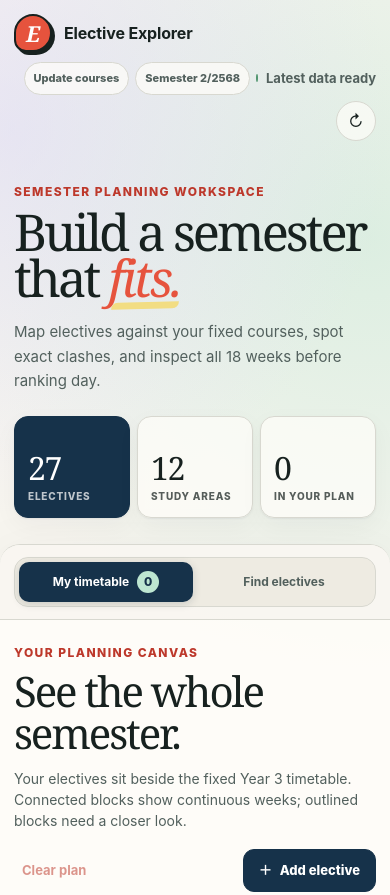
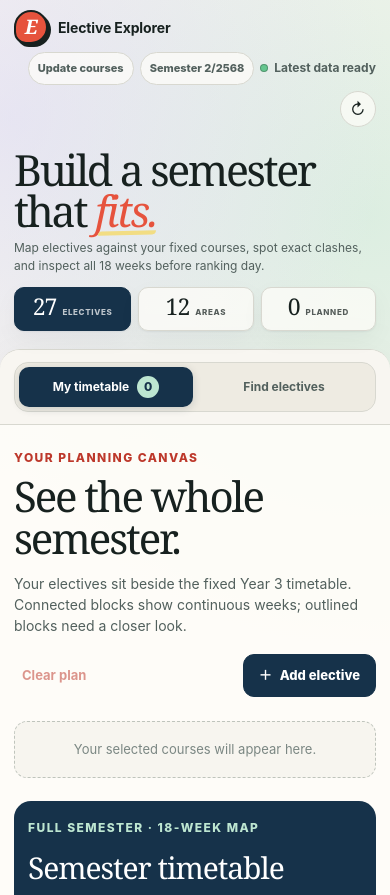
Before and after one commit to thanamn/elective-visualizer, a website: page site/index.html in a window 390 px wide. Shown: the top 895 px of the page. Drawn offline with Linux system fonts and the light colour scheme; files whose address does not match are found by name.

Commit message:
Compact the app header and overview

```diff
--- a/site/index.html
+++ b/site/index.html
@@ -66,11 +66,11 @@
         </div>
         <div class="stat-card">
           <span class="stat-number" id="categoryStat">—</span>
-          <span class="stat-label">study areas</span>
+          <span class="stat-label">areas</span>
         </div>
         <div class="stat-card">
           <span class="stat-number" id="planStat">0</span>
-          <span class="stat-label">in your plan</span>
+          <span class="stat-label">planned</span>
         </div>
       </div>
     </section>
--- a/site/style.css
+++ b/site/style.css
@@ -117,13 +117,13 @@ button:disabled {
   justify-content: space-between;
   width: min(100% - 48px, var(--max-width));
   margin: 0 auto;
-  padding: 22px 0 12px;
+  padding: 14px 0 6px;
 }
 
 .brand {
   display: inline-flex;
   align-items: center;
-  gap: 12px;
+  gap: 10px;
   color: inherit;
   text-decoration: none;
 }
@@ -131,15 +131,15 @@ button:disabled {
 .brand-mark {
   display: grid;
   place-items: center;
-  width: 44px;
-  height: 44px;
+  width: 38px;
+  height: 38px;
   color: white;
   background: var(--coral);
   border: 2px solid var(--ink);
   border-radius: 50% 50% 50% 12px;
   box-shadow: 3px 3px 0 var(--ink);
   font-family: Georgia, "Times New Roman", serif;
-  font-size: 26px;
+  font-size: 23px;
   font-style: italic;
   font-weight: 700;
 }
@@ -150,13 +150,13 @@ button:disabled {
 }
 
 .brand-copy strong {
-  font-size: 16px;
+  font-size: 14px;
   letter-spacing: -0.01em;
 }
 
 .brand-copy span {
   color: var(--ink-faint);
-  font-size: 12px;
+  font-size: 10px;
   font-weight: 700;
   letter-spacing: 0.075em;
   text-transform: uppercase;
@@ -165,16 +165,16 @@ button:disabled {
 .header-actions {
   display: flex;
   align-items: center;
-  gap: 10px;
+  gap: 7px;
 }
 
 .semester-link {
-  padding: 8px 11px;
+  padding: 7px 10px;
   color: var(--ink-soft);
   background: rgba(255, 254, 250, 0.72);
   border: 1px solid var(--line);
   border-radius: 999px;
-  font-size: 12px;
+  font-size: 11px;
   font-weight: 800;
   text-decoration: none;
   transition: color 160ms ease, background 160ms ease, border-color 160ms ease;
@@ -193,9 +193,9 @@ button:disabled {
 .data-status {
   display: flex;
   align-items: center;
-  gap: 8px;
+  gap: 6px;
   color: var(--ink-soft);
-  font-size: 13px;
+  font-size: 12px;
   font-weight: 650;
 }
 
@@ -218,8 +218,8 @@ button:disabled {
 .icon-button {
   display: grid;
   place-items: center;
-  width: 40px;
-  height: 40px;
+  width: 36px;
+  height: 36px;
   padding: 0;
   color: var(--ink);
   background: rgba(255, 254, 250, 0.7);
@@ -242,32 +242,19 @@ main {
 .hero {
   position: relative;
   display: grid;
-  grid-template-columns: minmax(0, 1.25fr) minmax(440px, 0.75fr);
-  gap: 38px;
-  align-items: end;
-  padding: 42px 0 34px;
-}
-
-.hero::before {
-  position: absolute;
-  top: 20px;
-  right: 15%;
-  width: 78px;
-  height: 78px;
-  border: 1px solid rgba(23, 33, 31, 0.2);
-  border-radius: 50%;
-  content: "";
-}
-
+  grid-template-columns: minmax(0, 1fr) auto;
+  gap: 28px;
+  align-items: center;
+  padding: 18px 0 22px;
+}
+
+.hero::before,
 .hero::after {
-  position: absolute;
-  top: 41px;
-  right: calc(15% + 21px);
-  width: 34px;
-  height: 34px;
-  background: var(--yellow);
-  border-radius: 50%;
-  content: "";
+  display: none;
+}
+
+.hero .eyebrow {
+  display: none;
 }
 
 .eyebrow {
@@ -280,13 +267,13 @@ main {
 }
 
 .hero h1 {
-  max-width: 820px;
+  max-width: 760px;
   margin: 0;
   font-family: Georgia, "Times New Roman", serif;
-  font-size: clamp(48px, 5.2vw, 78px);
+  font-size: clamp(38px, 3.6vw, 54px);
   font-weight: 500;
-  letter-spacing: -0.06em;
-  line-height: 0.92;
+  letter-spacing: -0.055em;
+  line-height: 0.96;
 }
 
 .hero h1 em {
@@ -299,9 +286,9 @@ main {
 .hero h1 em::after {
   position: absolute;
   right: 0;
-  bottom: -7px;
+  bottom: -4px;
   left: 3px;
-  height: 7px;
+  height: 4px;
   background: var(--yellow);
   border-radius: 999px 20px 999px 20px;
   content: "";
@@ -309,34 +296,35 @@ main {
 }
 
 .hero-lede {
-  max-width: 650px;
-  margin: 18px 0 0;
+  max-width: 760px;
+  margin: 8px 0 0;
   color: var(--ink-soft);
-  font-size: 16px;
-  line-height: 1.65;
+  font-size: 13px;
+  line-height: 1.5;
 }
 
 .hero-stats {
   display: grid;
-  grid-template-columns: repeat(3, 1fr);
-  gap: 10px;
-  align-items: end;
+  grid-template-columns: repeat(3, minmax(96px, auto));
+  gap: 7px;
+  align-items: center;
 }
 
 .stat-card {
   display: flex;
-  min-height: 94px;
-  flex-direction: column;
-  justify-content: flex-end;
-  padding: 18px;
+  min-height: 52px;
+  align-items: baseline;
+  justify-content: center;
+  gap: 6px;
+  padding: 9px 12px;
   background: rgba(255, 254, 250, 0.72);
   border: 1px solid var(--line);
-  border-radius: var(--radius-md);
+  border-radius: 12px;
   box-shadow: var(--shadow-sm);
 }
 
 .stat-card-primary {
-  min-height: 112px;
+  min-height: 52px;
   color: white;
   background: var(--navy);
   border-color: var(--navy);
@@ -345,15 +333,15 @@ main {
 .stat-number {
   display: block;
   font-family: Georgia, "Times New Roman", serif;
-  font-size: 35px;
+  font-size: 26px;
   letter-spacing: -0.045em;
   line-height: 1;
 }
 
 .stat-label {
-  margin-top: 5px;
+  margin-top: 0;
   color: inherit;
-  font-size: 12px;
+  font-size: 9px;
   font-weight: 800;
   letter-spacing: 0.08em;
   opacity: 0.72;
@@ -2512,7 +2500,7 @@ button.slot-course:focus-visible {
 
 @media (max-width: 1220px) {
   .hero {
-    grid-template-columns: minmax(0, 1.1fr) minmax(380px, 0.9fr);
+    grid-template-columns: minmax(0, 1fr) auto;
   }
 
   .filter-shell {
@@ -2531,8 +2519,8 @@ button.slot-course:focus-visible {
 @media (max-width: 920px) {
   .hero {
     grid-template-columns: 1fr;
-    gap: 22px;
-    padding: 34px 0 30px;
+    gap: 12px;
+    padding: 18px 0 20px;
   }
 
   .hero h1 {
@@ -2540,12 +2528,13 @@ button.slot-course:focus-visible {
   }
 
   .hero-stats {
-    max-width: 650px;
+    width: 100%;
+    max-width: none;
   }
 
   .stat-card-primary,
   .stat-card {
-    min-height: 92px;
+    min-height: 48px;
   }
 
   .explore-layout {
@@ -2582,8 +2571,8 @@ button.slot-course:focus-visible {
 
   .site-header {
     flex-wrap: wrap;
-    gap: 10px;
-    padding-top: 14px;
+    gap: 8px;
+    padding-top: 10px;
   }
 
   .header-actions {
@@ -2594,9 +2583,9 @@ button.slot-course:focus-visible {
   }
 
   .brand-mark {
-    width: 38px;
-    height: 38px;
-    font-size: 22px;
+    width: 34px;
+    height: 34px;
+    font-size: 20px;
   }
 
   .brand-copy span {
@@ -2616,7 +2605,7 @@ button.slot-course:focus-visible {
   }
 
   .hero {
-    padding: 30px 0 26px;
+    padding: 16px 0 18px;
   }
 
   .hero::before,
@@ -2625,11 +2614,11 @@ button.slot-course:focus-visible {
   }
 
   .hero h1 {
-    font-size: clamp(42px, 13vw, 58px);
+    font-size: clamp(36px, 11vw, 48px);
   }
 
   .hero-lede {
-    font-size: 15px;
+    font-size: 12px;
   }
 
   .hero-stats {
@@ -2637,17 +2626,17 @@ button.slot-course:focus-visible {
   }
 
   .stat-card {
-    min-height: 102px;
-    padding: 13px;
-    border-radius: 14px;
+    min-height: 44px;
+    padding: 7px 8px;
+    border-radius: 10px;
   }
 
   .stat-number {
-    font-size: 32px;
+    font-size: 23px;
   }
 
   .stat-label {
-    font-size: 10px;
+    font-size: 8px;
   }
 
   .workspace {
```
Also changed, not shown: site/2-2568/index.html (+2 -2 lines).
